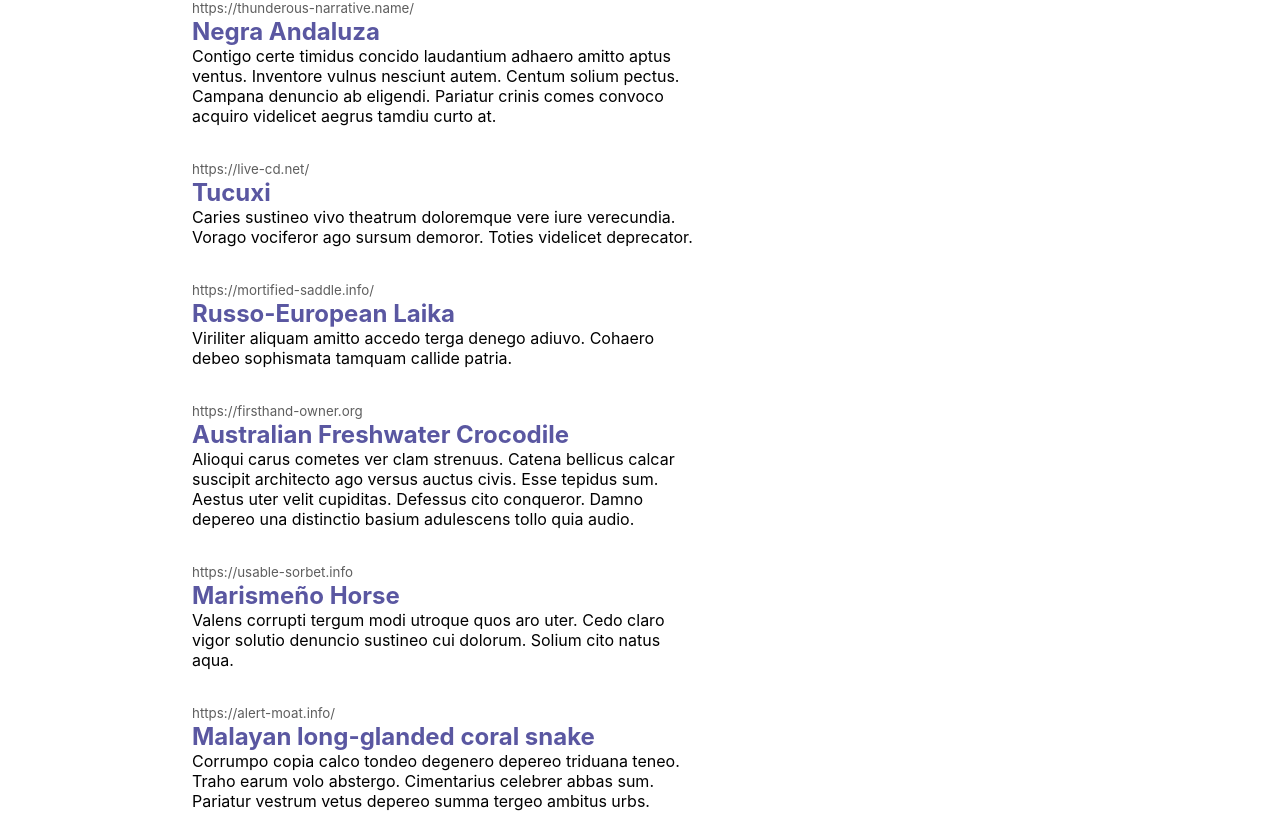
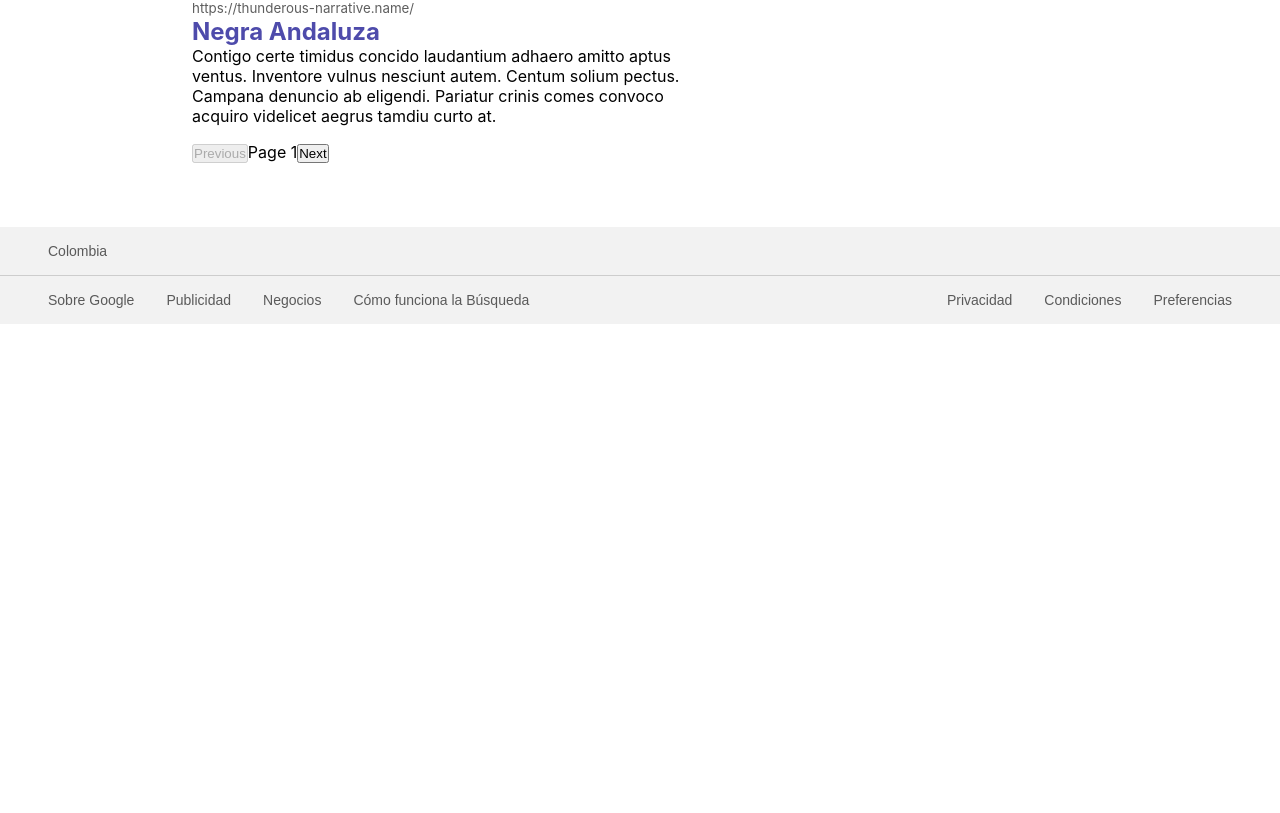
Before and after one commit to mvykool/Agneex-test, a React (Vite) app in the folder frontend-test/: page /results/1 in a window 1280 px wide. Shown: the part 793-1606 px from the top of the page. After the commit the page ends 1117 px from the top, so only its background shows below. Built offline with nearby package versions, Linux system fonts and the light colour scheme.

Commit message:
fixed loading issue

```diff
--- a/frontend-test/src/components/results/Results.css
+++ b/frontend-test/src/components/results/Results.css
@@ -57,11 +57,16 @@
 .selected-image {
     position: absolute;
     right: 10rem;
+    width: 20%;
+}
+
+.selected-img-card {
+    position: absolute;
     display: flex;
+    width: 90%;
     justify-content: center;
     flex-direction: column;
     gap: 10px;
-    width: 25%;
     border: 1px solid var(--border-color);
     padding: 10px;
     border-radius: 5px;
@@ -88,3 +93,32 @@
     color: #000;
     font-weight: 700;
 }
+
+.error {
+    margin-left: 12rem;
+    margin-top: 2rem;
+}
+
+.loader {
+    margin: 2rem auto;
+    display: flex;
+    justify-content: center;
+    align-items: center;
+    width: 48px;
+    height: 48px;
+    border: 5px solid var(--loader);
+    border-bottom-color: transparent;
+    border-radius: 50%;
+    display: inline-block;
+    box-sizing: border-box;
+    animation: rotation 1s linear infinite;
+}
+
+@keyframes rotation {
+    0% {
+        transform: rotate(0deg);
+    }
+    100% {
+        transform: rotate(360deg);
+    }
+}
--- a/frontend-test/src/components/results/Results.tsx
+++ b/frontend-test/src/components/results/Results.tsx
@@ -4,14 +4,34 @@ import { SearchContext } from '../../context/SearchContext';
 import './Results.css';
 
 const Results = () => {
-  const { searchResults } = useContext(SearchContext);
+  const { searchResults, errorMessage } = useContext(SearchContext);
   const [selectedItemIndex, setSelectedItemIndex] = useState<number | null>(null);
+  const [currentPage, setCurrentPage] = useState<number>(1);
+  const { searchTerm } = useParams<{ searchTerm: string }>();
+  const [isLoading, setIsLoading] = useState<boolean>(false);
 
   const handleTitleClick = (index: number) => {
     setSelectedItemIndex(index);
+    setIsLoading(true)
+    setTimeout(() => {
+      setIsLoading(false);
+    }, 100);
   };
 
-  const { searchTerm } = useParams();
+
+  const handlePreviousPage = () => {
+    setCurrentPage((prevPage) => prevPage - 1);
+  };
+
+  const handleNextPage = () => {
+    setCurrentPage((prevPage) => prevPage + 1);
+  };
+
+  const itemsPerPage = 5;
+  const startIndex = (currentPage - 1) * itemsPerPage;
+  const endIndex = startIndex + itemsPerPage;
+
+  const paginatedResults = searchResults.slice(startIndex, endIndex);
 
   return (
     <>
@@ -26,35 +46,66 @@ const Results = () => {
           <li>Shopping</li>
         </ul>
       </div>
-
       {searchResults.length > 0 && (
         <p className='query'>Resultados de: <span>{searchTerm}</span></p>
       )}
 
+      {errorMessage ? <p className="error">{errorMessage}</p> : null}
+
       <section className='results-container'>
         {searchResults.length > 0 ? (
-          searchResults.map((item, index) => (
+          <>
+            {paginatedResults.map((item, index) => (
               <div key={item.id} className='result-block'>
                 <small>{item.url}</small>
                 <h2 onClick={() => handleTitleClick(index)}>{item.title}</h2>
                 <p>{item.description}</p>
               </div>
-          ))
+            ))}
+
+            {searchResults.length > itemsPerPage && (
+              <div className='pagination-controls'>
+                <button
+                  disabled={currentPage === 1}
+                  onClick={handlePreviousPage}
+                >
+                  Previous
+                </button>
+                <span>Page {currentPage}</span>
+                <button
+                  disabled={endIndex >= searchResults.length}
+                  onClick={handleNextPage}
+                >
+                  Next
+                </button>
+              </div>
+            )}
+          </>
         ) : (
 
           <div className='no-data-container'>
             <div>Not results found for  "<span>{searchTerm}"</span> </div>
-            <div >Trying looking for: <span>bear, lion, cat, bird, cow, horse </span> </div>
+            {!errorMessage ? <div >Trying looking for: <span>bear, lion, cat, bird, cow, horse </span> </div> : null}
           </div>
-
         )}
 
             {selectedItemIndex !== null && (
             <div className='selected-image'>
-            <img src={searchResults[selectedItemIndex].image} alt='Selected Item' />
+              <div className='selected-img-card'>
+                {isLoading ? (
+                  <div className='loader'></div>
+                ) : (
+                  <>
+                    <img
+                      src={searchResults[selectedItemIndex].image}
+                      alt='Selected Item'
+                    />
                     <small>{searchResults[selectedItemIndex].url}</small>
                     <h3>{searchResults[selectedItemIndex].title}</h3>
                     <p>{searchResults[selectedItemIndex].description}</p>
+                  </>
+                )}
+              </div>
             </div>
           )}
         </section>
--- a/frontend-test/src/components/shared/navbar/Navbar.tsx
+++ b/frontend-test/src/components/shared/navbar/Navbar.tsx
@@ -1,17 +1,30 @@
-import { useContext } from 'react';
-import { useLocation, Link} from 'react-router-dom'
-import Logo from "../../../assets/images/logo.png"
+import { useContext, useEffect } from 'react';
+import { useLocation, Link } from 'react-router-dom';
+import Logo from "../../../assets/images/logo.png";
 import Search from '../search/Search';
 import { SearchContext } from '../../../context/SearchContext';
 import './Navbar.css';
 
-
 const Navbar = () => {
-
-	const { searchTerm} = useContext(SearchContext);
+const { searchTerm, setSearchTerm } = useContext(SearchContext);
 const location = useLocation();
 const isResultsPage = location.pathname === `/results/${searchTerm}`;
 const isHomePage = location.pathname === "/";
+
+useEffect(() => {
+	const storedSearchTerm = localStorage.getItem('searchTerm');
+	if (storedSearchTerm) {
+	setSearchTerm(storedSearchTerm);
+	}
+}, [setSearchTerm]);
+
+useEffect(() => {
+	if (searchTerm) {
+	localStorage.setItem('searchTerm', searchTerm);
+	} else {
+	localStorage.removeItem('searchTerm');
+	}
+}, [searchTerm]);
 
 if (!isHomePage && !isResultsPage) {
 	return null;
@@ -21,11 +34,10 @@ const Navbar = () => {
 	<nav>
 	<div className={isResultsPage ? "nav-bar-results" : "nav-bar"}>
 		{isResultsPage ? (
-
 		<>
 			<div className='nav-left'>
 			<Link to={"/"}><img src={Logo} alt="logo" className='logo-result' /></Link>
-					<Search/>
+			<Search />
 			</div>
 
 			<div className='nav-right-result'>
@@ -35,11 +47,8 @@ const Navbar = () => {
 			</button>
 			<button className="nav-btn">Acceder</button>
 			</div>
-
 		</>
-
-			) :  (
-
+		) : (
 		<>
 			<div className='nav-right'>
 			<a href="#" className="nav-link">Gmail</a>
@@ -50,12 +59,10 @@ const Navbar = () => {
 			<button className="nav-btn">Acceder</button>
 			</div>
 		</>
-
 		)}
-
 	</div>
 	</nav>
-	)
-}
+);
+};
 
-	export default Navbar
+export default Navbar;
--- a/frontend-test/src/components/shared/search/Search.tsx
+++ b/frontend-test/src/components/shared/search/Search.tsx
@@ -7,7 +7,7 @@ const Search = () => {
 
     const location = useLocation();
     const navigate = useNavigate();
-    const { search, searchTerm, setSearchTerm } = useContext(SearchContext);
+    const { search, searchTerm, setSearchTerm, setErrorMessage } = useContext(SearchContext);
 
     const isResultsPage = location.pathname.startsWith(`/results`);
     const [inputValue, setInputValue] = useState(searchTerm || '');
@@ -33,10 +33,11 @@ const Search = () => {
         e.preventDefault();
         if (!inputValue.trim()) {
             if(isResultsPage){
-                setShowErrorMessage(true);
+                setErrorMessage("Please provide a valid search term such as: lion, horse, bear");
             }
             return;
         }
+        setErrorMessage("");
         setSearchTerm(inputValue);
         navigate(`/results/${inputValue}`);
         search(inputValue);
--- a/frontend-test/src/context/SearchContext.ts
+++ b/frontend-test/src/context/SearchContext.ts
@@ -12,9 +12,11 @@ image: string;
 
 export interface SearchState {
     searchResults: IData[];
+    search: (term: string) => void;
     searchTerm: string;
     setSearchTerm: (term: string) => void;
-	search: (searchTerm: string) => void;
+    errorMessage: string;
+    setErrorMessage: (message: string) => void;
 }
 
 const initialState: SearchState = {
@@ -22,6 +24,8 @@ export interface SearchState {
     search: () => undefined,
     searchTerm: '',
     setSearchTerm: () => undefined,
+    errorMessage: '',
+    setErrorMessage: () => undefined,
 };
 
 export const SearchContext = React.createContext<SearchState>(initialState);
--- a/frontend-test/src/context/SearchProvider.tsx
+++ b/frontend-test/src/context/SearchProvider.tsx
@@ -29,11 +29,15 @@ const SearchProvider: React.FC<Props> = ({ children }) => {
     }
   };
 
+  const [errorMessage, setErrorMessage] = useState('');
+
   const value: SearchState = {
     searchResults,
+    search,
     searchTerm,
     setSearchTerm,
-    search
+    errorMessage,
+    setErrorMessage,
   };
 
   return (
--- a/frontend-test/src/index.css
+++ b/frontend-test/src/index.css
@@ -10,8 +10,9 @@
     --close-icon-border: #d3d3d3;
     --nav-blue-btn: #1b77ef;
     --nav-blue-btn-hover: #1268d8;
-    --result-title: #5a57a1;
+    --result-title: #4e4bab;
     --result-text: #202020;
+    --loader: #6093d5;
 }
 
 * {
```
Also changed, not shown: frontend-test/src/components/home/Home.tsx (+1 -7 lines). Lines whose indentation alone changed are shown as unchanged.
